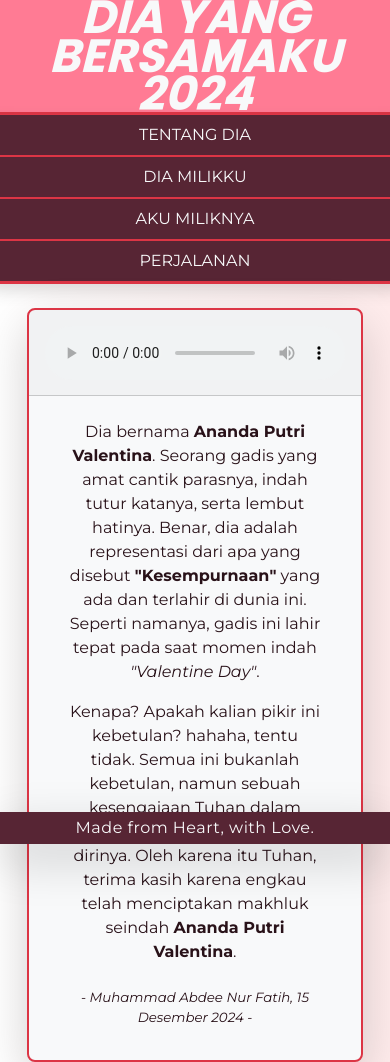
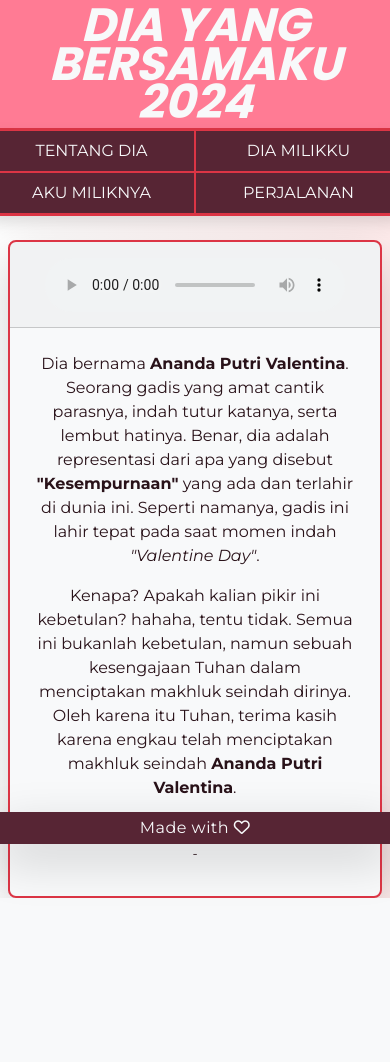
Before and after one commit to aftharline/Dia-Yang-Bersamaku, a plain HTML site: page index.html in a window 390 px wide. Shown: the top 1062 px of the page. After the commit the page ends 898 px from the top, so only its background shows below. Drawn offline with nearby package versions, Linux system fonts and the light colour scheme.

Commit message:
Dia Yang Bersamaku 2024

```diff
--- a/index.html
+++ b/index.html
@@ -5,6 +5,7 @@
     <meta name="viewport" content="width=device-width, initial-scale=1">
     <title>Dia Yang Bersamaku 2024</title>
     <link rel="icon" href="love.svg" type="image/x-icon">
+    <link rel="stylesheet" href="https://cdnjs.cloudflare.com/ajax/libs/font-awesome/6.0.0-beta3/css/all.min.css">
     <!-- Bootstrap -->
     <link href="https://cdn.jsdelivr.net/npm/bootstrap@5.3.3/dist/css/bootstrap.min.css" rel="stylesheet" integrity="sha384-QWTKZyjpPEjISv5WaRU9OFeRpok6YctnYmDr5pNlyT2bRjXh0JMhjY6hW+ALEwIH" crossorigin="anonymous">
     <!-- Poppins and Montserrat Fonts -->
@@ -21,30 +22,30 @@
 <body class="bg-light">
 
     <!-- Navbar -->
-    <div class="row" style="background-color: rgb(255, 123, 148);">
-        <div class="col-lg-12 d-flex justify-content-center align-items-center" id="header">
+    <div class="row py-2 px-2" style="background-color: rgb(255, 123, 148);">
+        <div class="col-12 d-flex justify-content-center align-items-center" id="header">
                 <h1 id="title1" class="text-center text-light mt-2" style="font-size: 35pt; line-height: 29pt; font-style: italic;">DIA YANG BERSAMAKU 2024</h1>
         </div>
     </div>
     <div class="row bg-danger" style="height: 2px;"></div>
     <div class="row text-center text-uppercase shadow" style="background-color: rgb(87, 37, 52);">
-        <a href="index.html" class="col-lg-3 col-md-6 border border-danger py-2 px-2 navbar-item text-decoration-none text-light">TENTANG DIA</a>
-        <a href="index2.html" class="col-lg-3 col-md-6 border border-danger py-2 px-2 navbar-item text-decoration-none text-light">DIA MILIKKU</a>
-        <a href="index3.html" class="col-lg-3 col-md-6 border border-danger py-2 px-2 navbar-item text-decoration-none text-light">AKU MILIKNYA</a>
-        <a href="index4.html" class="col-lg-3 col-md-6 border border-danger py-2 px-2 navbar-item text-decoration-none text-light">PERJALANAN</a>
+        <a href="index.html" class="col-6 col-md-3 border border-danger py-2 px-2 navbar-item text-decoration-none text-light">TENTANG DIA</a>
+        <a href="index2.html" class="col-6 col-md-3 border border-danger py-2 px-2 navbar-item text-decoration-none text-light">DIA MILIKKU</a>
+        <a href="index3.html" class="col-6 col-md-3 border border-danger py-2 px-2 navbar-item text-decoration-none text-light">AKU MILIKNYA</a>
+        <a href="index4.html" class="col-6 col-md-3 border border-danger py-2 px-2 navbar-item text-decoration-none text-light">PERJALANAN</a>
     </div>
     <div class="row bg-danger" style="height: 2px;"></div>
 
     <!-- Content -->
     <div class="d-flex justify-content-center">
         <div class="" style="width: 75rem;">
-            <div class="card mt-4 mx-5 shadow-lg rounded-3 border-danger border-2 text-bg-light">
+            <div class="card mt-4 mx-2 shadow-lg rounded-3 border-danger border-2 text-bg-light">
                 <div class="card-header text-center" id="title1">
                     <audio controls="true" class="mt-2"><source src="sempurna.mp3"></audio>
                 </div>
                 <div class="card-body" style="color: rgb(41, 18, 25);;">
-                    <p class="mx-4 my-2 text-center">Dia bernama <b>Ananda Putri Valentina</b>. Seorang gadis yang amat cantik parasnya, indah tutur katanya, serta lembut hatinya. Benar, dia adalah representasi dari apa yang disebut <b>"Kesempurnaan"</b> yang ada dan terlahir di dunia ini. Seperti namanya, gadis ini lahir tepat pada saat momen indah <i>"Valentine Day"</i>.</p>
-                    <p class="mx-4 my-3 text-center">Kenapa? Apakah kalian pikir ini kebetulan? hahaha, tentu tidak. Semua ini bukanlah kebetulan, namun sebuah kesengajaan Tuhan dalam menciptakan makhluk seindah dirinya. Oleh karena itu Tuhan, terima kasih karena engkau telah menciptakan makhluk seindah <b>Ananda Putri Valentina</b>.</p>
+                    <p class="mx-2 my-2 text-center">Dia bernama <b>Ananda Putri Valentina</b>. Seorang gadis yang amat cantik parasnya, indah tutur katanya, serta lembut hatinya. Benar, dia adalah representasi dari apa yang disebut <b>"Kesempurnaan"</b> yang ada dan terlahir di dunia ini. Seperti namanya, gadis ini lahir tepat pada saat momen indah <i>"Valentine Day"</i>.</p>
+                    <p class="mx-2 my-3 text-center">Kenapa? Apakah kalian pikir ini kebetulan? hahaha, tentu tidak. Semua ini bukanlah kebetulan, namun sebuah kesengajaan Tuhan dalam menciptakan makhluk seindah dirinya. Oleh karena itu Tuhan, terima kasih karena engkau telah menciptakan makhluk seindah <b>Ananda Putri Valentina</b>.</p>
                     <p class="text-center mt-4" style="font-size: 10pt;"><i>- Muhammad Abdee Nur Fatih, 15 Desember 2024 -</i></p>
                 </div>
             </div>
@@ -53,7 +54,7 @@
 
     <!-- Footer -->
     <div class="d-flex justify-content-center align-items-center shadow-lg text-light" id="footer">
-        <label for="footer" class="py-1" style="letter-spacing: .5px;">Made from Heart, with Love.</label>
+        <label for="footer" class="py-1" style="letter-spacing: .5px;">Made with <i class="fa-regular fa-heart"></i></label>
     </div>
 
     <script src="https://cdn.jsdelivr.net/npm/bootstrap@5.3.3/dist/js/bootstrap.bundle.min.js" integrity="sha384-YvpcrYf0tY3lHB60NNkmXc5s9fDVZLESaAA55NDzOxhy9GkcIdslK1eN7N6jIeHz" crossorigin="anonymous"></script>
--- a/style.css
+++ b/style.css
@@ -1,4 +1,5 @@
 body {
+    width: 100%;
     margin: 0;
     padding: 0;
     font-family: Montserrat;
@@ -86,8 +87,6 @@ body {
     height: 7rem;
 }
 
-
-
 #footer {
     position: fixed;
     left: 0;
```
Also changed, not shown: index2.html (+9 -7 lines), index3.html (+8 -7 lines), index4.html (+8 -7 lines).
